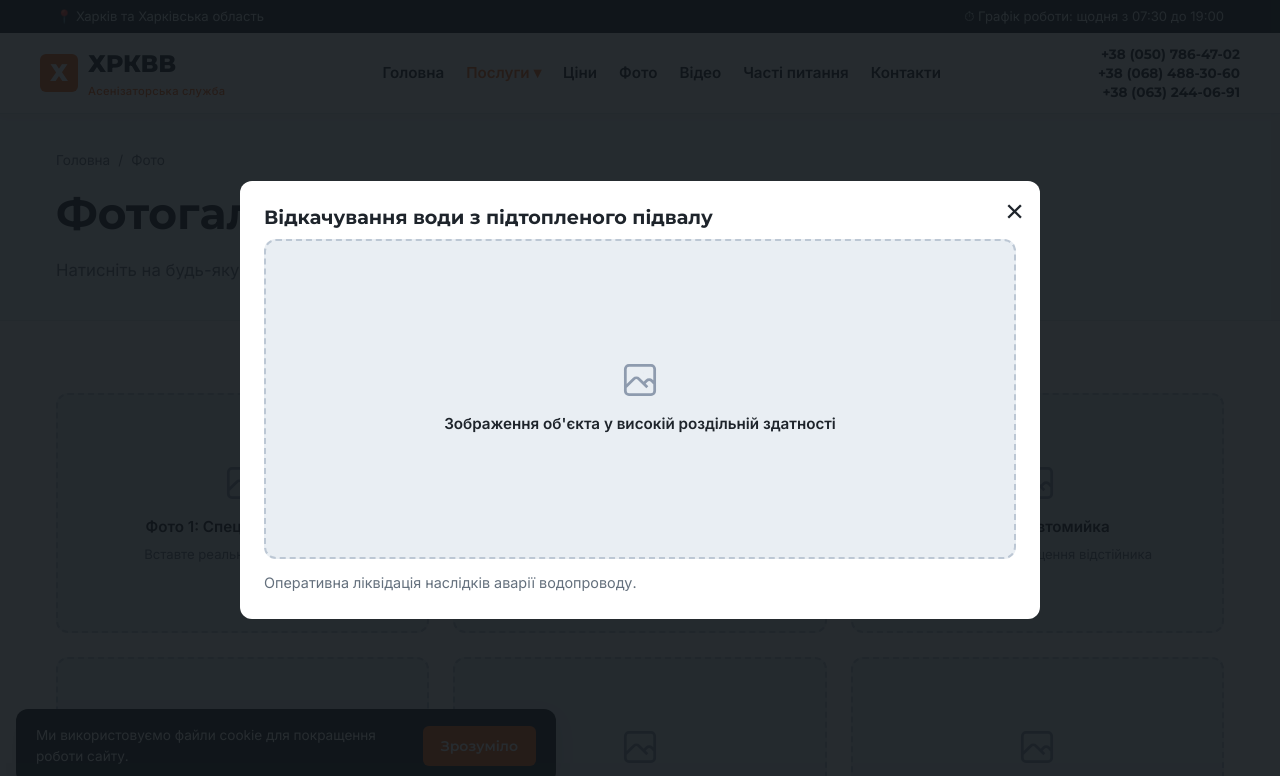
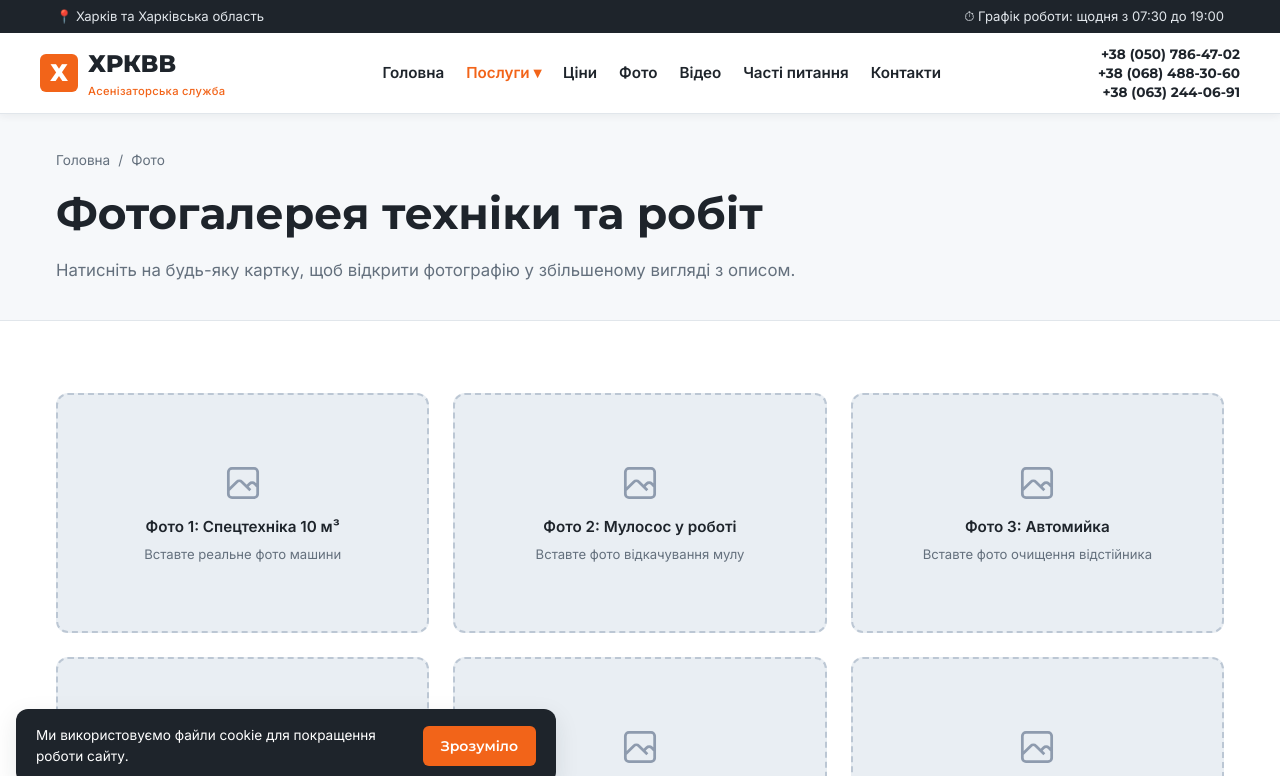
Before and after one commit to OlehPerepelytsia/XPKBB, a plain HTML site: page photo.html in a window 1280 px wide. Both pictures are taken after a click on the element 1037 px from the left and 776 px from the top of the page. Shown: the top 776 px of the page. Drawn offline with Linux system fonts and the light colour scheme.

Commit message:
fix_lightbox

```diff
--- a/js/script.js
+++ b/js/script.js
@@ -218,26 +218,19 @@ document.addEventListener('DOMContentLoaded', () => {
   /* ------------------------------------------------------------------------
      6. Лайтбокс для фотогалереї
      ------------------------------------------------------------------------ */
-  const galleryItems = document.querySelectorAll('.gallery-item');
-  const lightbox = document.getElementById('lightbox');
-  const lightboxTitle = document.getElementById('lightbox-title');
-  const lightboxDesc = document.getElementById('lightbox-desc');
-  const lightboxClose = document.querySelector('.lightbox__close');
+  document.querySelectorAll('.gallery-item').forEach(item => {
+    item.addEventListener('click', () => {
+      const title = item.getAttribute('data-title');
+      const desc = item.getAttribute('data-desc');
+      const imgSrc = item.querySelector('img').getAttribute('src'); // Отримуємо шлях до картинки
 
-  if (galleryItems.length && lightbox) {
-    galleryItems.forEach(item => {
-      item.addEventListener('click', () => {
-        lightboxTitle.textContent = item.dataset.title || 'Фото виконаних робіт ХРКВВ';
-        lightboxDesc.textContent = item.dataset.desc || '';
-        lightbox.classList.add('is-open');
-      });
+      document.getElementById('lightbox-title').textContent = title;
+      document.getElementById('lightbox-desc').textContent = desc;
+      document.getElementById('lightbox-img').src = imgSrc; // Вставляємо картинку в лайтбокс
+
+      document.getElementById('lightbox').classList.add('active'); // або ваш клас відкриття
     });
-
-    lightboxClose.addEventListener('click', () => lightbox.classList.remove('is-open'));
-    lightbox.addEventListener('click', (e) => {
-      if (e.target === lightbox) lightbox.classList.remove('is-open');
-    });
-  }
+  });
 
   /* ------------------------------------------------------------------------
      7. Плавна поява блоків при скролі
```
Also changed, not shown: index.html (+3 -4 lines).
